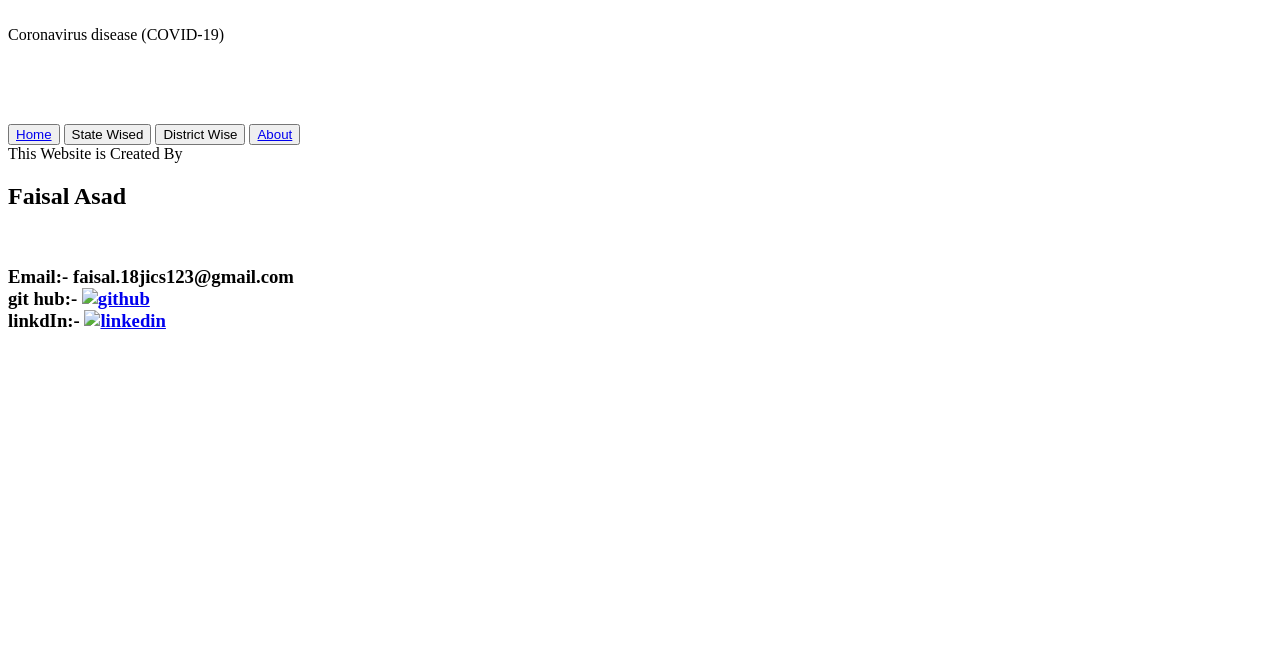
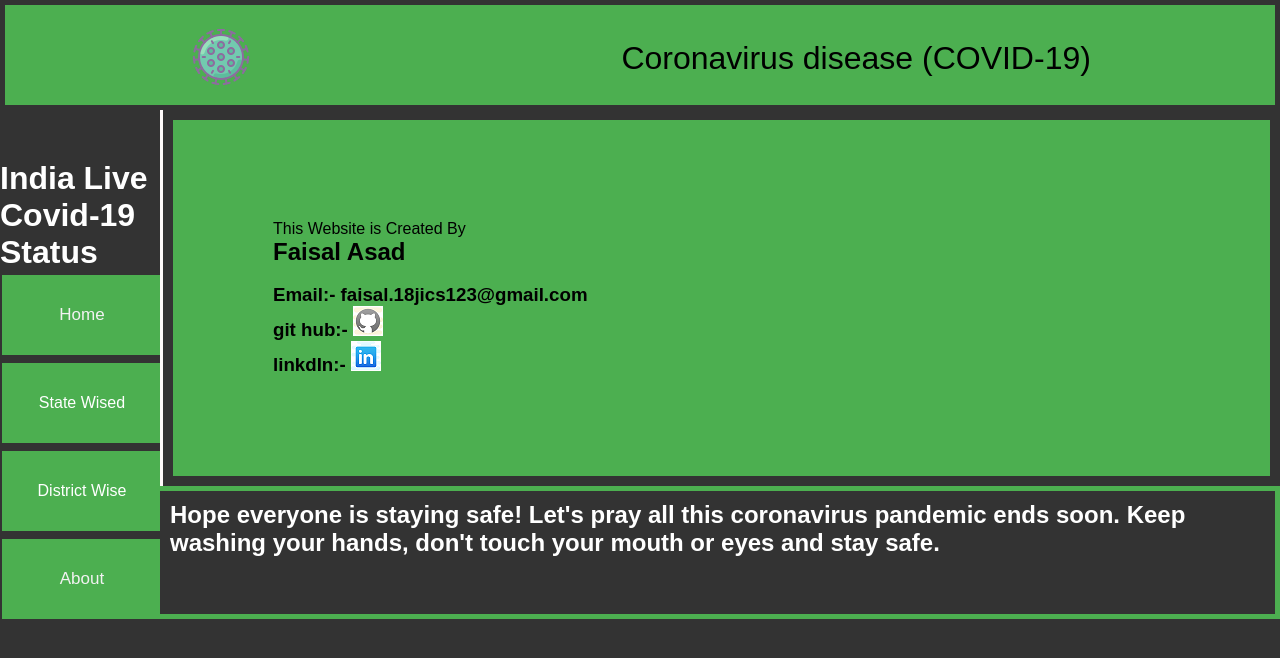
Before and after one commit to faisalsheakh/assessment-project-2, a plain HTML site: page html/about.html in a window 1280 px wide. Drawn offline with Linux system fonts and the light colour scheme; the site is published under a folder, as on GitHub Pages, so addresses that start at the root find nothing.

Commit message:
Update about.html
fixing links

```diff
--- a/html/about.html
+++ b/html/about.html
@@ -1,28 +1,28 @@
 <!DOCTYPE html>
 <html lang="en">
 <head>
-    <link rel="stylesheet" href="/css/style.css">
-    <link rel="stylesheet" href="/css/district.css">
-    <link rel="stylesheet" href="/css/state.css">
+    <link rel="stylesheet" href="../css/style.css">
+    <link rel="stylesheet" href="../css/district.css">
+    <link rel="stylesheet" href="../css/state.css">
     <meta charset="UTF-8">
     <meta name="viewport" content="width=device-width, initial-scale=1.0">
-    <link rel="icon" href="/images/covid.png" sizes="40*40">
+    <link rel="icon" href="../images/covid.png" sizes="40*40">
     <title>corona live update</title>
 </head>
 <body>
 
 <div class="main">
     <header>
-        <div class="logo"><img src="/images/covid.png" alt=""></div>
+        <div class="logo"><img src="../images/covid.png" alt=""></div>
        <div class="title">Coronavirus disease (COVID-19)</div>
 
     </header>
     <div class="menue">
             <h1 style="color: white;">India Live Covid-19 Status</h1>
-            <button id="home"><a href="/index.html">Home</a></button>
+            <button id="home"><a href="../index.html">Home</a></button>
             <button id="state">State Wised</button>
             <button id="district">District Wise</button>
-            <button id="district"><a href="/html/about.html">About</a></button>
+            <button id="district"><a href="about.html">About</a></button>
     </div>
 
     <div class="content">
@@ -30,8 +30,8 @@
             <div class="cnt" id="cont">
                 <div class="about">This Website is Created By <h2>Faisal Asad</h2><br>
                    <h3>Email:- faisal.18jics123@gmail.com <br>
-                    git hub:- <a href="https://github.com/faisalsheakh/"><img src="/images/github.png" alt="github"></a><br>
-                    linkdIn:- <a href="https://www.linkedin.com/in/faisal-asad-819b821a9/"><img src="/images/linkedin.png" alt="linkedin"></a>
+                    git hub:- <a href="https://github.com/faisalsheakh/"><img src="../images/github.png" alt="github"></a><br>
+                    linkdIn:- <a href="https://www.linkedin.com/in/faisal-asad-819b821a9/"><img src="../images/linkedin.png" alt="linkedin"></a>
                    </h3>
 
                 </div>
@@ -44,9 +44,8 @@
          </div>
 
     </div>
-    <script src="script/main.js"></script>
-    <script src="/script/state.js"></script>
-    <script src="/script/district.js"></script>
+    <script src="../script/state.js"></script>
+    <script src="../script/district.js"></script>
 
 </body>
 </html>
```
